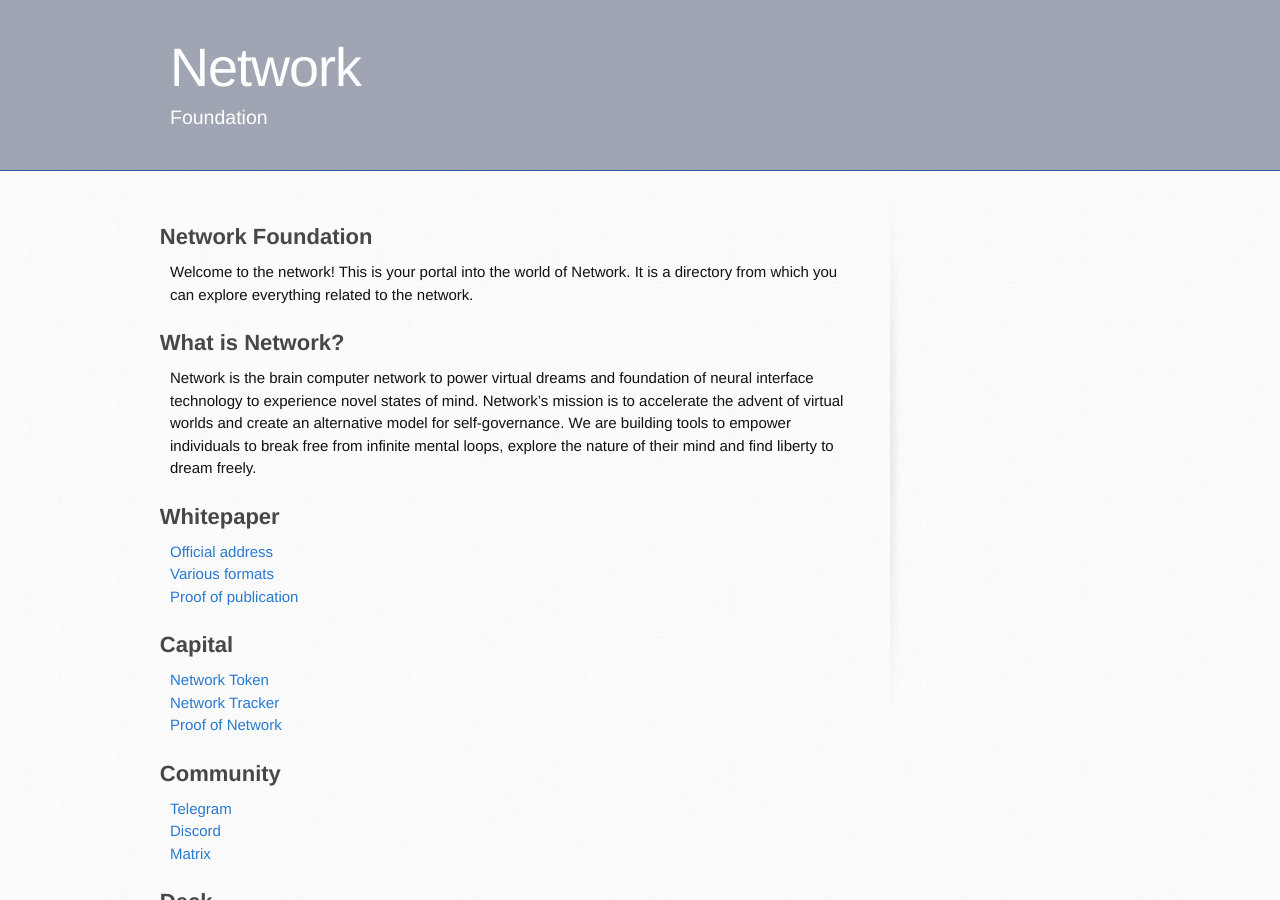
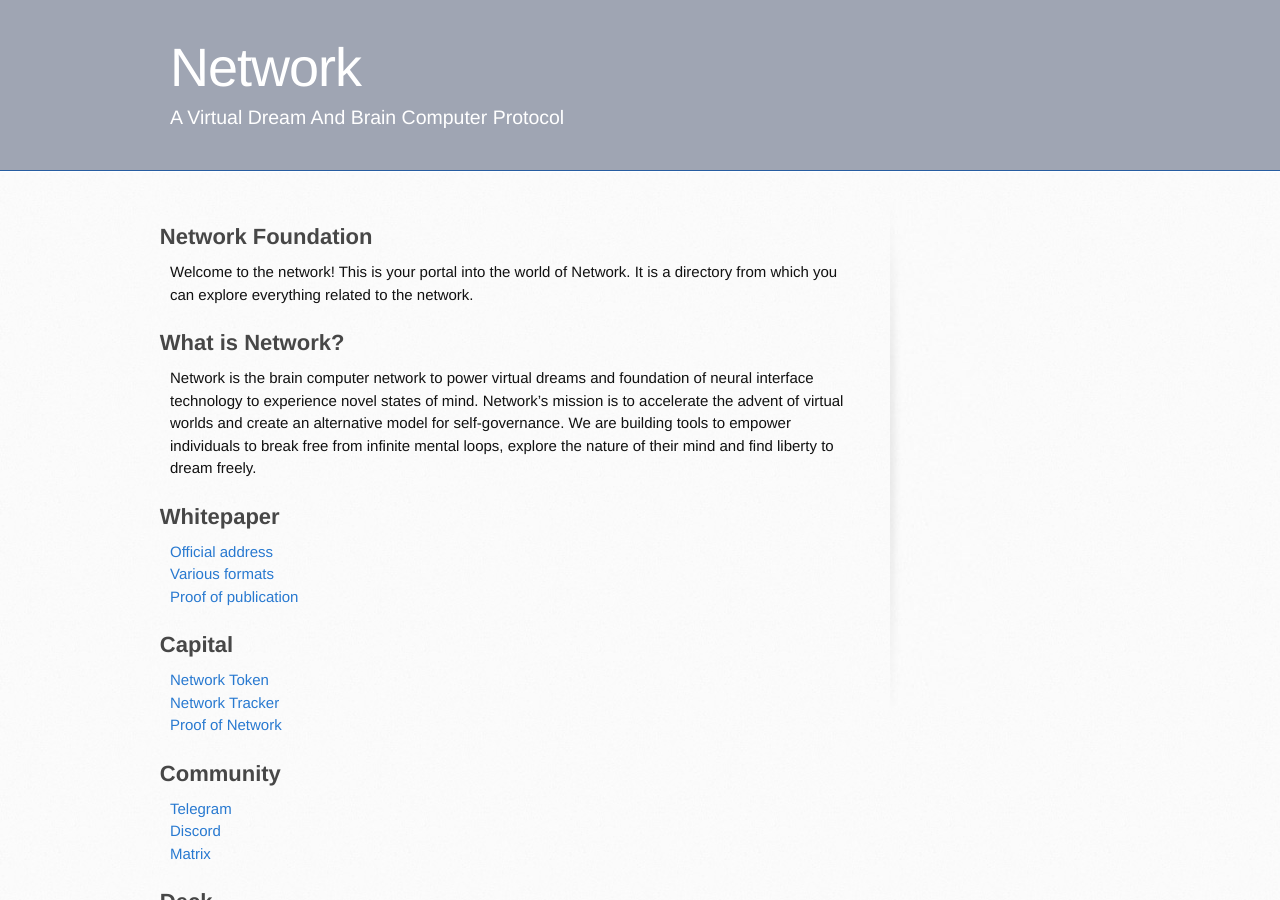
Before and after one commit to networkf/network.github.io, a Jekyll site: the page built from index.md, in a window 1280 px wide and 900 px high. Built offline with Jekyll 4.4.1, drawn with Linux system fonts in a browser that asks for light colours; some web fonts are replaced; our own code applies the rules of GitHub Pages for plain Markdown files.

Commit message:
Update _config.yml

```diff
--- a/_config.yml
+++ b/_config.yml
@@ -1,5 +1,5 @@
 title: Network
-description: Foundation
+description: A Virtual Dream And Brain Computer Protocol
 show_downloads: false
 google_analytics:
 theme: jekyll-theme-architect
```
